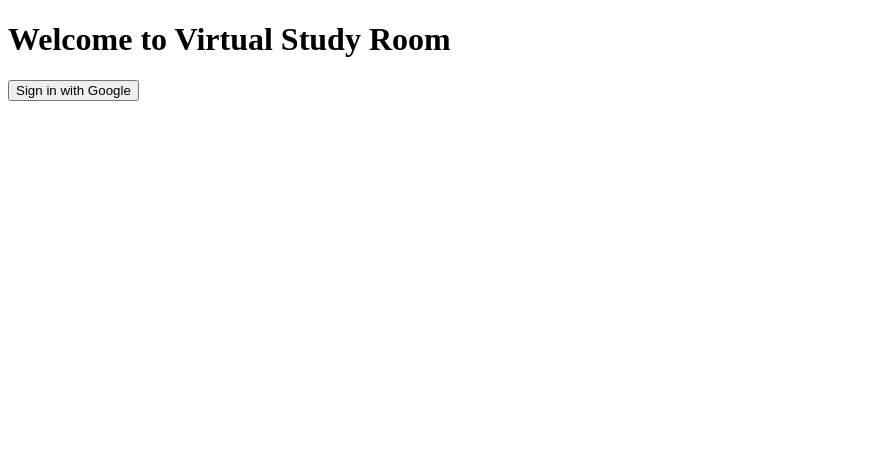
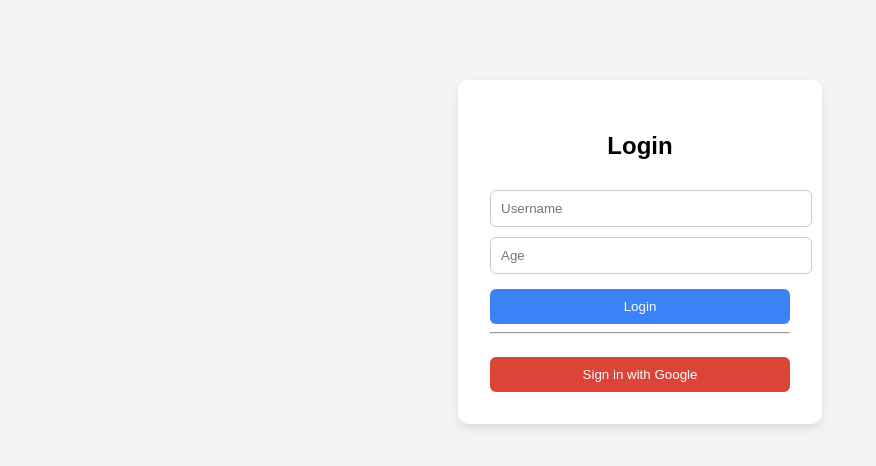
Before and after one commit to 22491A4710/Virtual-study-room, a plain HTML site: page index.html in a window 1280 px wide. Shown: the whole page, without its empty margins (0-876 px from the left). Drawn offline with Linux system fonts and the light colour scheme.

Commit message:
Login page

```diff
--- a/index.html
+++ b/index.html
@@ -4,12 +4,17 @@
   <meta charset="UTF-8" />
   <meta name="viewport" content="width=device-width, initial-scale=1.0"/>
   <title>Virtual Study Room - Login</title>
+  <link rel="stylesheet" href="style.css" />
+  <script type="module" src="script.js" defer></script>
 </head>
 <body>
-  <h1>Welcome to Virtual Study Room</h1>
-  <button id="google-login">Sign in with Google</button>
-
-  <!-- Link to the script -->
-  <script type="module" src="script.js"></script>
+  <div class="container">
+    <h2>Login</h2>
+    <input type="text" id="username" placeholder="Username" />
+    <input type="number" id="age" placeholder="Age" />
+    <button onclick="normalLogin()">Login</button>
+    <hr />
+    <button id="googleLogin" class="google-btn">Sign in with Google</button>
+  </div>
 </body>
 </html>
--- a/script.js
+++ b/script.js
@@ -1,8 +1,7 @@
-// Firebase SDK Imports
-import { initializeApp } from "https://www.gstatic.com/firebasejs/10.5.0/firebase-app.js";
-import { getAuth, signInWithPopup, GoogleAuthProvider } from "https://www.gstatic.com/firebasejs/10.5.0/firebase-auth.js";
+// Firebase setup
+import { initializeApp } from "https://www.gstatic.com/firebasejs/9.6.1/firebase-app.js";
+import { getAuth, GoogleAuthProvider, signInWithPopup } from "https://www.gstatic.com/firebasejs/9.6.1/firebase-auth.js";
 
-// Firebase config
 const firebaseConfig = {
   apiKey: "AIzaSyB0dbcTmu0TVEFUeKnLmCuztcn47t_9MyQ",
   authDomain: "virtual-study-room-95bb1.firebaseapp.com",
@@ -13,21 +12,29 @@
   measurementId: "G-D9DN8X4HH2"
 };
 
-// Initialize Firebase
 const app = initializeApp(firebaseConfig);
-const auth = getAuth(app);
+const auth = getAuth();
 const provider = new GoogleAuthProvider();
 
-// Sign-in button event
-document.getElementById("google-login").addEventListener("click", () => {
+window.normalLogin = function () {
+  const username = document.getElementById("username").value;
+  const age = document.getElementById("age").value;
+  if (username && age) {
+    alert(`Welcome ${username}, Age: ${age}`);
+    // You can redirect to homepage here
+  } else {
+    alert("Please enter username and age");
+  }
+};
+
+document.getElementById("googleLogin").addEventListener("click", () => {
   signInWithPopup(auth, provider)
     .then((result) => {
       const user = result.user;
-      alert("Signed in as: " + user.displayName);
-      // Redirect or show homepage here
+      alert(`Welcome ${user.displayName}!`);
+      // Redirect to dashboard/home
     })
     .catch((error) => {
-      console.error(error);
       alert("Google sign-in failed: " + error.message);
     });
 });
--- a/style.css
+++ b/style.css
@@ -1,27 +1,40 @@
-/* style.css */
 body {
-  font-family: Arial;
-  background: #f2f2f2;
-  padding: 20px;
+  font-family: Arial, sans-serif;
+  display: flex;
+  flex-direction: column;
+  align-items: center;
+  margin-top: 80px;
+  background: #f3f4f6;
 }
+
 .container {
-  max-width: 400px;
-  margin: auto;
   background: white;
-  padding: 20px;
+  padding: 2rem;
   border-radius: 10px;
-  box-shadow: 2px 2px 8px gray;
+  box-shadow: 0 4px 8px rgba(0,0,0,0.1);
+  width: 300px;
+  text-align: center;
 }
-input, button {
+
+input {
   width: 100%;
   padding: 10px;
-  margin: 8px 0;
+  margin-top: 10px;
+  border: 1px solid #ccc;
+  border-radius: 6px;
 }
+
 button {
-  background: #4CAF50;
+  margin-top: 15px;
+  padding: 10px;
+  width: 100%;
+  background-color: #3b82f6;
   color: white;
   border: none;
+  border-radius: 6px;
+  cursor: pointer;
 }
-button:hover {
-  opacity: 0.9;
+
+.google-btn {
+  background-color: #db4437;
 }
```
